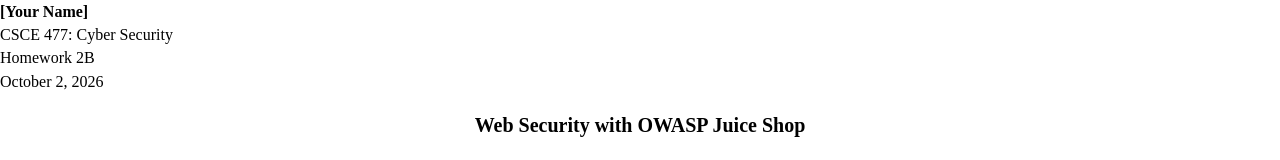
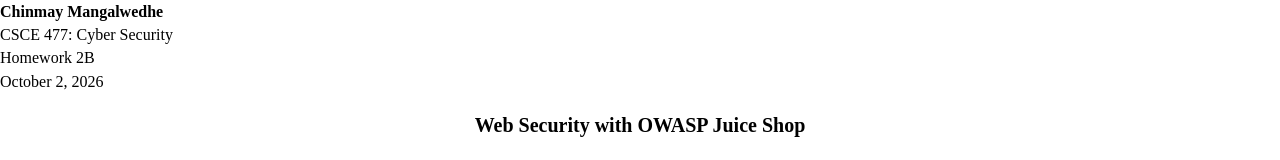
Before and after one commit to cmangalwedhe/csce-477-hw2, a website: page docs/submission.html in a window 1280 px wide. Shown: the top 160 px of the page. Drawn offline with Linux system fonts and the light colour scheme.

Commit message:
Add name to submission header

```diff
--- a/docs/submission.html
+++ b/docs/submission.html
@@ -38,7 +38,7 @@
 <body>
 
 <div class="heading">
-  <div class="name">[Your Name]</div>
+  <div class="name">Chinmay Mangalwedhe</div>
   <div>CSCE 477: Cyber Security</div>
   <div>Homework 2B</div>
   <div>October 2, 2026</div>
```
Also changed, not shown: 1 other file.
